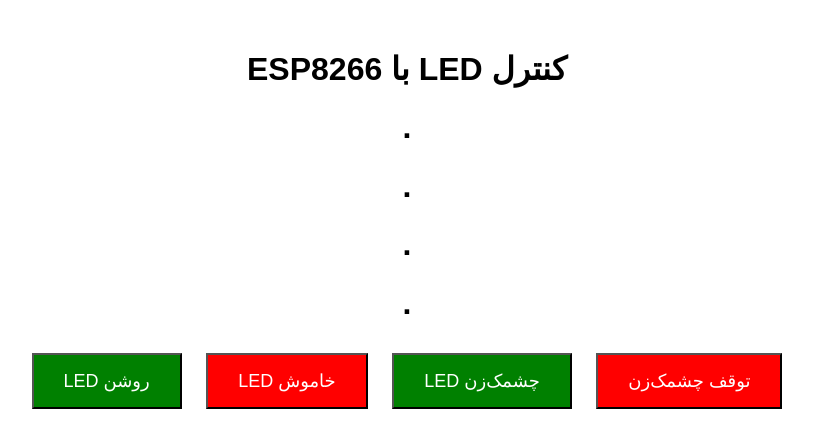
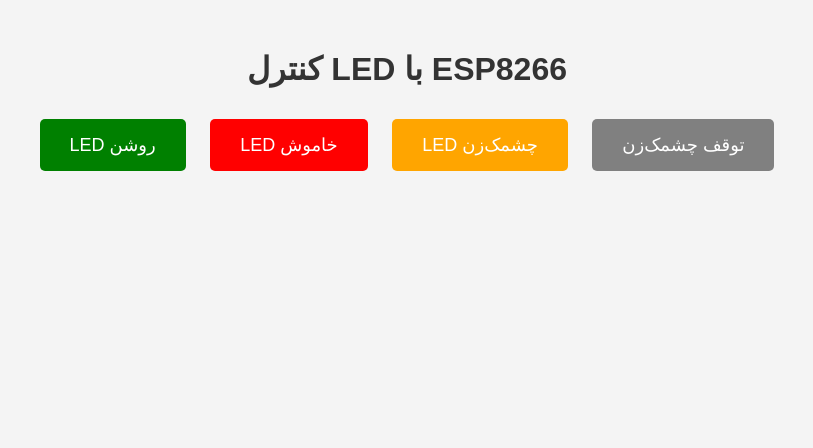
Before and after one commit to 1TeslaTech/ESP8266-LED-Controller, a plain HTML site: page index.html in a window 1280 px wide. Shown: the whole page, without its empty margins (233-1046 px from the left). Drawn offline with Linux system fonts and the light colour scheme.

Commit message:
Update index.html

```diff
--- a/index.html
+++ b/index.html
@@ -3,18 +3,25 @@
 <head>
     <meta charset="UTF-8">
     <meta name="viewport" content="width=device-width, initial-scale=1.0">
-    <title>esp8266</title>
+    <title>کنترل LED با ESP8266</title>
     <style>
         body {
             font-family: Arial, sans-serif;
             text-align: center;
             margin: 50px;
+            background-color: #f4f4f4;
+        }
+        h1 {
+            color: #333;
         }
         button {
             padding: 15px 30px;
             font-size: 18px;
             margin: 10px;
+            border: none;
+            border-radius: 5px;
             cursor: pointer;
+            transition: background-color 0.3s ease;
         }
         .on {
             background-color: green;
@@ -24,28 +31,37 @@
             background-color: red;
             color: white;
         }
+        .blink {
+            background-color: orange;
+            color: white;
+        }
+        .stop {
+            background-color: gray;
+            color: white;
+        }
+        button:hover {
+            opacity: 0.9;
+        }
     </style>
 </head>
 <body>
-    <h1>ESP8266 با LED کنترل</h1>
-    <h1>.</h1>
-    <h1>.</h1>
-    <h1>.</h1>
-    <h1>. </h1>
-    <button class="on" onclick="sendRequest('ON')">LED روشن</button>
-    <button class="off" onclick="sendRequest('OFF')">LED خاموش</button>
-    <button class="on" onclick="sendRequest('BLINK')">LED چشمک‌زن</button>
-    <button class="off" onclick="sendRequest('STOP')">توقف چشمک‌زن</button>
+    <h1>کنترل LED با ESP8266</h1>
+    <button class="on" onclick="sendCommand('ON')">LED روشن</button>
+    <button class="off" onclick="sendCommand('OFF')">LED خاموش</button>
+    <button class="blink" onclick="sendCommand('BLINK')">LED چشمک‌زن</button>
+    <button class="stop" onclick="sendCommand('STOP')">توقف چشمک‌زن</button>
 
     <script>
-        function sendRequest(command) {
-            const espIP = "192.168.48.183"; // آدرس IP ESP8266 را وارد کنید
-            fetch(`http://${espIP}/${command}`)
+        const espIP = "192.168.48.183"; // آدرس IP ESP8266
+
+        function sendCommand(command) {
+            const url = `http://${espIP}/${command}`;
+            fetch(url)
                 .then(response => {
                     if (response.ok) {
-                        console.log("درخواست با موفقیت ارسال شد.");
+                        console.log(`درخواست "${command}" با موفقیت ارسال شد.`);
                     } else {
-                        console.error("خطا در ارسال درخواست.");
+                        console.error(`خطا در ارسال درخواست "${command}".`);
                     }
                 })
                 .catch(error => {
```
